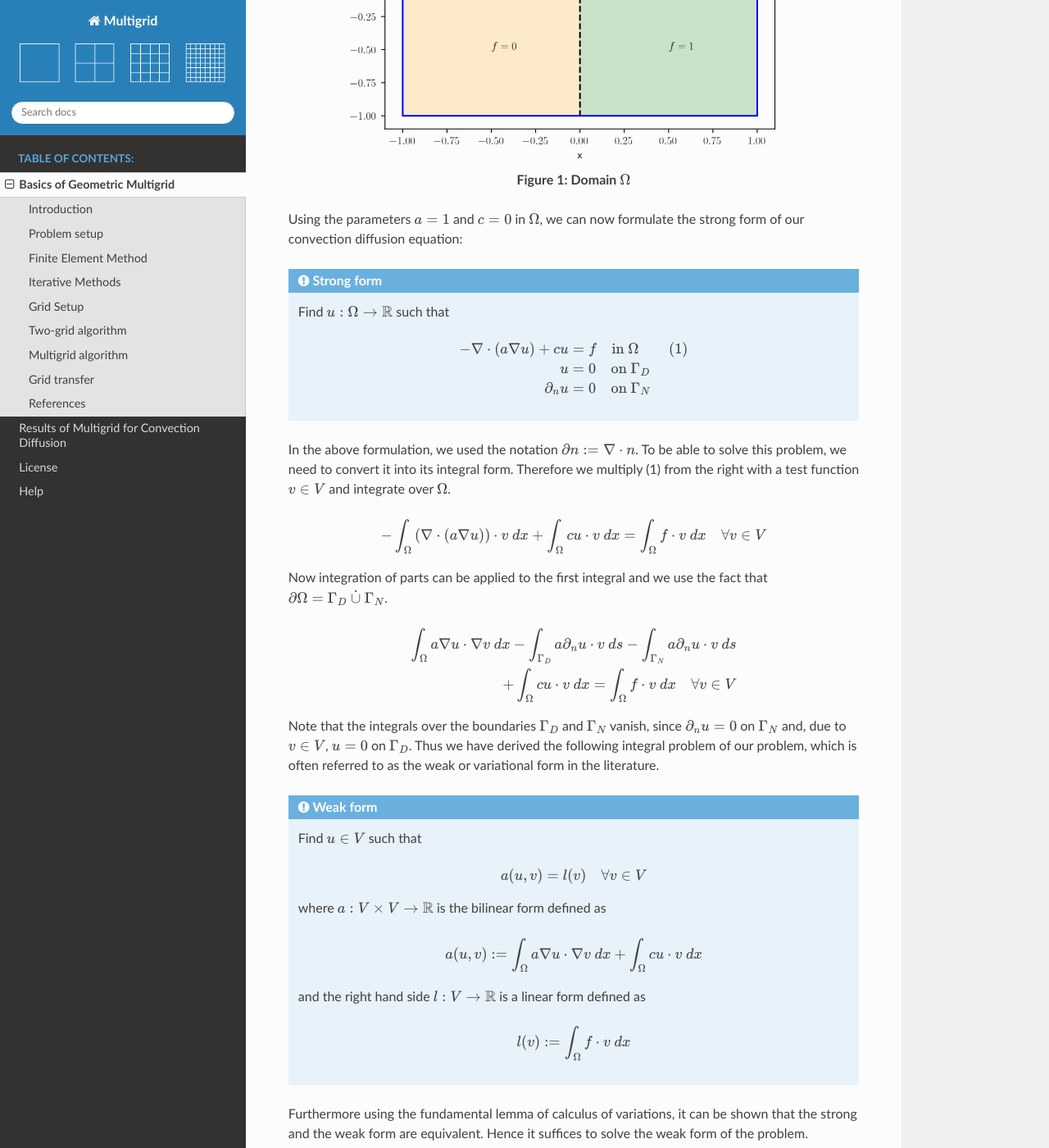
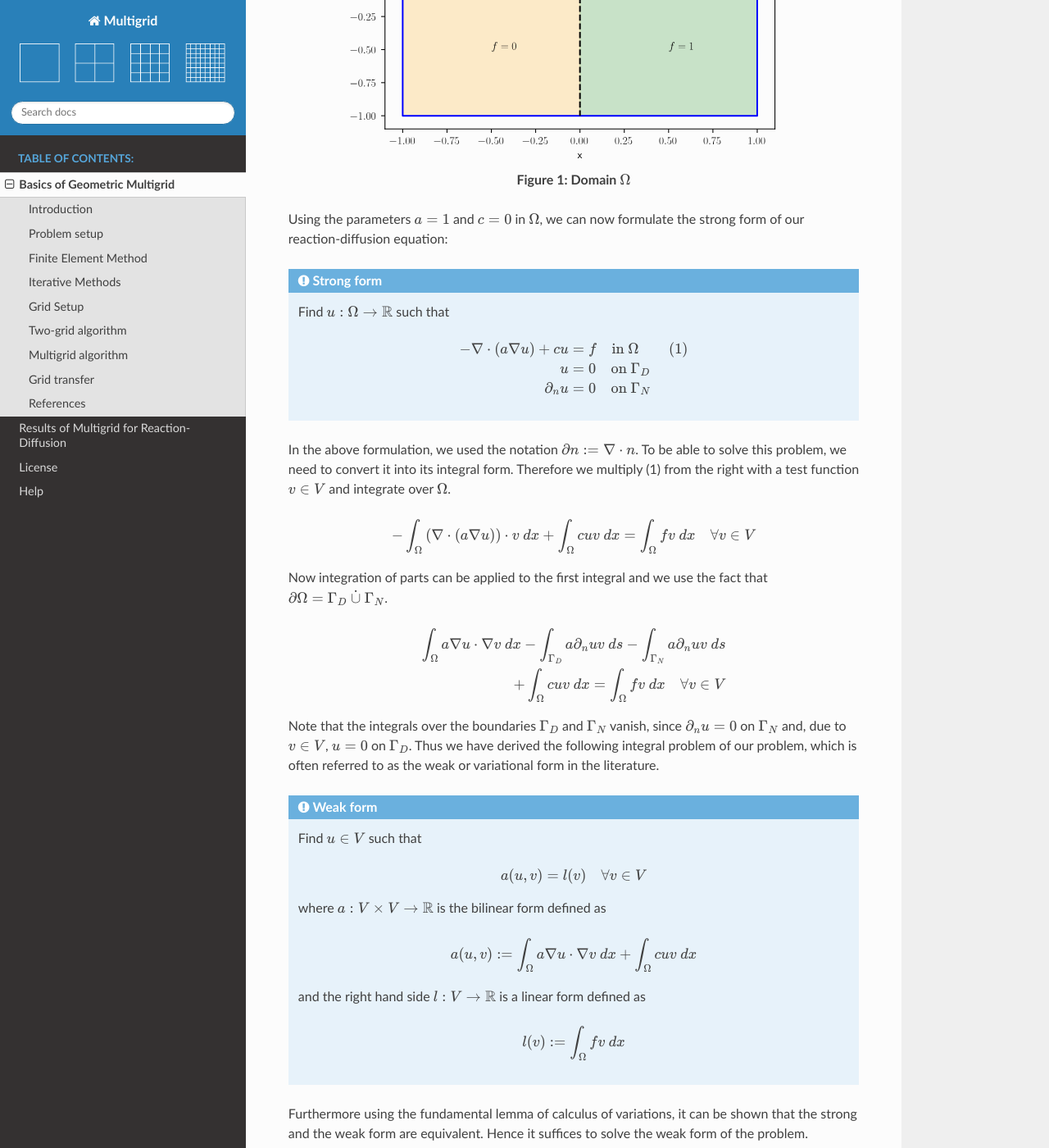
Before and after one commit to mathmerizing/MultigridPython, a Sphinx documentation site: the page built from docs/source/basics.rst, in a window 1280 px wide and 1400 px high, scrolled down 1056 px. Shown: the whole window at 82% size. Built offline with Sphinx 7.4.7 and the Read the Docs theme 2.0.0, drawn with Linux system fonts in a browser that asks for light colours; some of the changed text lies outside the part shown.

Commit message:
Minor changes to documentation

```diff
--- a/docs/source/basics.rst
+++ b/docs/source/basics.rst
@@ -20,7 +20,7 @@
 which for certain problems yields an iterative solver
 with optimal cost complexity, i.e. the solver returns a solution to a PDE in
 :math:`O(n_{\text{DoFs}})` arithmetic operations. We will show that this can also
-be achieved for some convection-diffusion equations on uniformly refined triangular
+be achieved for some reaction-diffusion equations on uniformly refined triangular
 meshes, when discretizing with linear finite elements.
 
 Problem setup
@@ -57,7 +57,7 @@
 .. centered:: Figure 1: Domain :math:`\Omega`
 
 Using the parameters :math:`a = 1` and :math:`c = 0` in :math:`\Omega`, we can now
-formulate the strong form of our convection diffusion equation:
+formulate the strong form of our reaction-diffusion equation:
 
 .. admonition:: Strong form
 
@@ -76,18 +76,18 @@
 .. math::
 
    -\int_{\Omega} \left(\nabla \cdot \left( a \nabla u\right)\right) \cdot v\ dx
-   + \int_{\Omega} c u \cdot v\ dx
-   = \int_{\Omega} f \cdot v\ dx \quad \forall v \in V
+   + \int_{\Omega} c u v\ dx
+   = \int_{\Omega} f v\ dx \quad \forall v \in V
 
 Now integration of parts can be applied to the first integral and we use the fact that :math:`\partial \Omega = \Gamma_D\ \dot\cup\ \Gamma_N`.
 
 .. math::
 
    \int_{\Omega} a \nabla u \cdot \nabla v\ dx
-   -\int_{\Gamma_D} a \partial_n u \cdot v\ ds
-   -\int_{\Gamma_N} a \partial_n u \cdot v\ ds \\
-   + \int_{\Omega} c u \cdot v\ dx
-   = \int_{\Omega} f \cdot v\ dx \quad \forall v \in V
+   -\int_{\Gamma_D} a \partial_n u  v\ ds
+   -\int_{\Gamma_N} a \partial_n u  v\ ds \\
+   + \int_{\Omega} c u v\ dx
+   = \int_{\Omega} f v\ dx \quad \forall v \in V
 
 Note that the integrals over the boundaries :math:`\Gamma_D` and :math:`\Gamma_N` vanish,
 since :math:`\partial_n u = 0` on :math:`\Gamma_N` and, due to :math:`v \in V`, :math:`u = 0` on :math:`\Gamma_D`.
@@ -106,13 +106,13 @@
 
   .. math::
 
-    a(u,v) := \int_{\Omega} a \nabla u \cdot \nabla v\ dx + \int_{\Omega} c u \cdot v\ dx
+    a(u,v) := \int_{\Omega} a \nabla u \cdot \nabla v\ dx + \int_{\Omega} c u v\ dx
 
   and the right hand side :math:`l: V \rightarrow \mathbb{R}` is a linear form defined as
 
   .. math::
 
-    l(v) := \int_{\Omega} f \cdot v\ dx
+    l(v) := \int_{\Omega} f v\ dx
 
 
 Furthermore using the fundamental lemma of calculus of variations, it can be shown that the strong and the weak form
@@ -186,7 +186,7 @@
 
   a\left(\sum_{i= 0}^{n_{DoFs}} u_i \phi_i,\phi_j \right) = l\left(\phi_j \right) \quad \forall 1 \leq j \leq n_{DoFs}.
 
-The convection-diffusion problem is linear itself, thus :math:`a` is also linear in the first argument and we get
+The reaction-diffusion problem is linear itself, thus :math:`a` is also linear in the first argument and we get
 
 .. math::
 
@@ -238,15 +238,15 @@
 
 .. math::
 
-  a(\phi_i,\phi_j) &= \int_{\Omega} a \nabla \phi_i \cdot \nabla \phi_j\ dx + \int_{\Omega} c \phi_i \cdot \phi_j\ dx \\
-                  &= \sum_{k = 1}^{n_{DoFs}} \left( \int_{K_k} a \nabla \phi_i \cdot \nabla \phi_j\ dx + \int_{K_k} c \phi_i \cdot \phi_j\ dx  \right),
+  a(\phi_i,\phi_j) &= \int_{\Omega} a \nabla \phi_i \cdot \nabla \phi_j\ dx + \int_{\Omega} c \phi_i  \phi_j\ dx \\
+                  &= \sum_{k = 1}^{n_{DoFs}} \left( \int_{K_k} a \nabla \phi_i \cdot \nabla \phi_j\ dx + \int_{K_k} c \phi_i \phi_j\ dx  \right),
 
 similarly we get for the right hand functional
 
 .. math::
 
-  l(\phi_j) &= \int_{\Omega} f \cdot \phi_j\ dx \\
-            &= \sum_{k = 1}^{n_{DoFs}} \left( \int_{K_k} f \cdot \phi_j\ dx \right).
+  l(\phi_j) &= \int_{\Omega} f \phi_j\ dx \\
+            &= \sum_{k = 1}^{n_{DoFs}} \left( \int_{K_k} f  \phi_j\ dx \right).
 
 Note that many of these integrals are zero, since the basis functions :math:`\phi_i` only have support on the triangles that contain the vertex corresponding
 to the i.th degree of freedom. Furthermore, we use the isoparametric concept that allows us to assemble the :blue:`system matrix` :math:`A_h` and :blue:`right side` :math:`b_h`
@@ -293,7 +293,7 @@
 Thus, we only need to find all indices :math:`\tau` at the Dirichlet boundary :math:`\Gamma_D`
 and apply the procedure from above with :math:`\xi = 0`.
 
-Overall, the Finite Element Method enabled us to transform a discrete form of the convection-diffusion equation
+Overall, the Finite Element Method enabled us to transform a discrete form of the reaction-diffusion equation
 on a given grid into a linear equation system. In the following, we will investigate how such a linear equation system can be solved iteratively.
 
 Iterative Methods
@@ -348,7 +348,7 @@
 Although the Gauss-Seidel methods converge in less iterations, they need longer for the computation, since the for loops need to be executed sequentially.
 
 In the next few sections, we will show how :math:`\omega`-Jacobi and Gauss-Seidel can be used in the multigrid method,
-resulting in a fast solver for the linear equation system derived from a discrete weak form of the convection-diffusion equation.
+resulting in a fast solver for the linear equation system derived from a discrete weak form of the reaction-diffusion equation.
 
 Grid Setup
 ^^^^^^^^^^
```
Also changed, not shown: Multigrid.ipynb, docs/source/Multigrid.ipynb, 14 other files.
